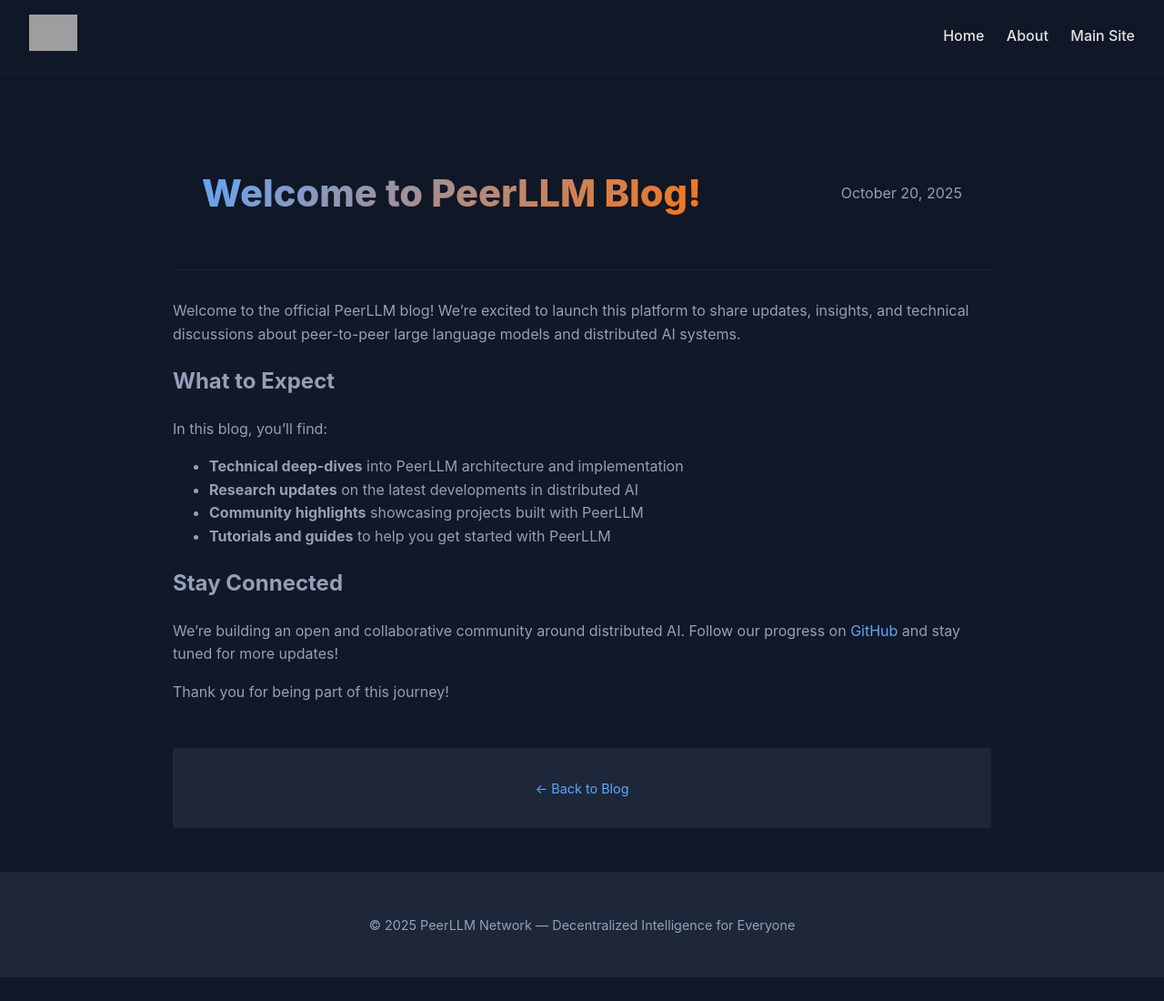
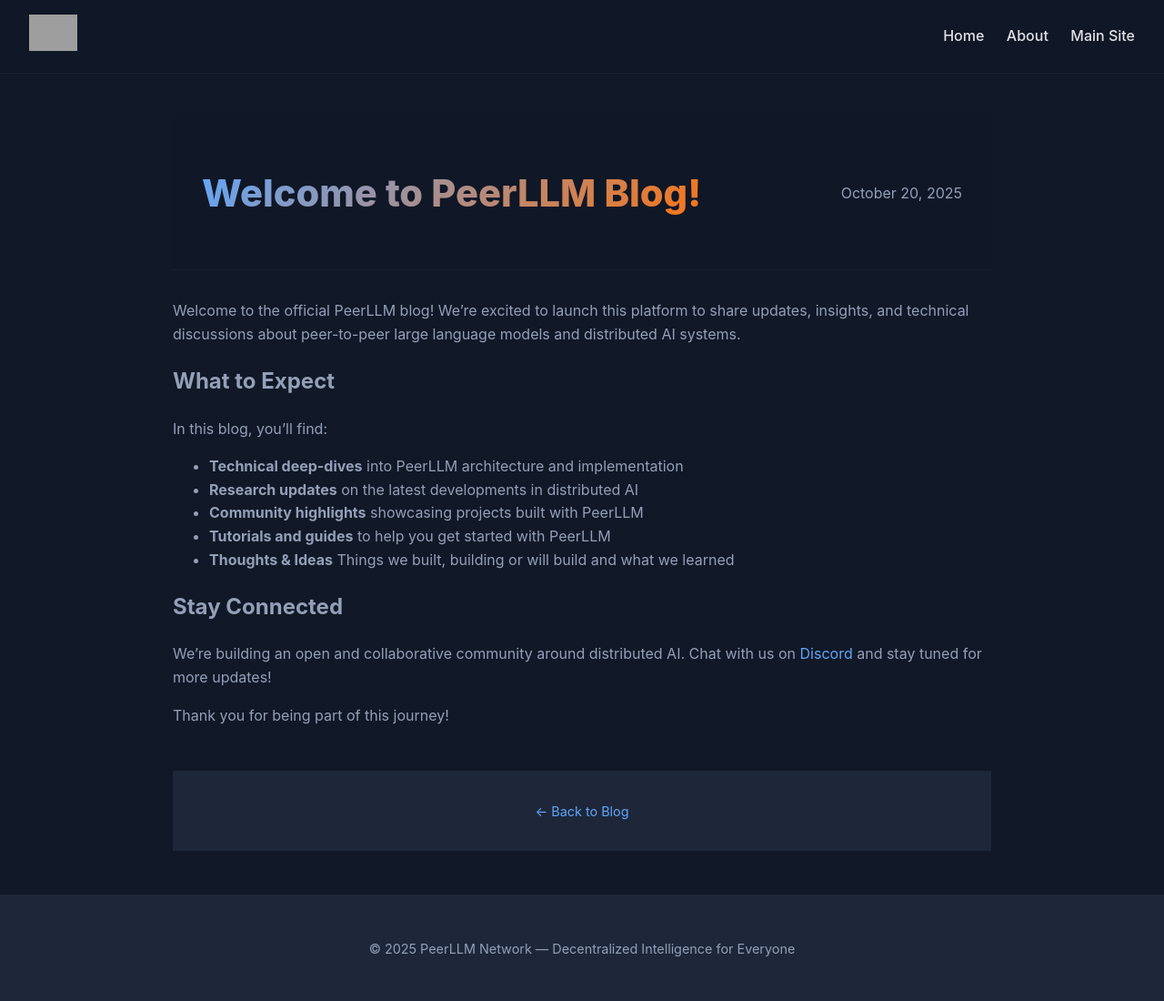
Before and after one commit to PeerLLM/peerllm.github.io, a Jekyll site: the page built from _posts/2025-10-20-welcome-to-peerllm-blog.md, in a window 1280 px wide and 1100 px high. Shown: the whole window at 91% size. Built offline with Jekyll 4.4.1, drawn with Linux system fonts in a browser that asks for light colours; grey boxes are pictures that could not be loaded.

Commit message:
DATA: Update Welcome Blog Post
Added author information and updated community engagement links.

```diff
--- a/_posts/2025-10-20-welcome-to-peerllm-blog.md
+++ b/_posts/2025-10-20-welcome-to-peerllm-blog.md
@@ -15,9 +16,10 @@ In this blog, you'll find:
 - **Research updates** on the latest developments in distributed AI
 - **Community highlights** showcasing projects built with PeerLLM
 - **Tutorials and guides** to help you get started with PeerLLM
+- **Thoughts & Ideas** Things we built, building or will build and what we learned
 
 ## Stay Connected
 
-We're building an open and collaborative community around distributed AI. Follow our progress on [GitHub](https://github.com/PeerLLM) and stay tuned for more updates!
+We're building an open and collaborative community around distributed AI. Chat with us on [Discord](https://discord.com/invite/vdPZ7hS52X) and stay tuned for more updates!
 
 Thank you for being part of this journey!
```
Also changed, not shown: other parts of _posts/2025-10-20-welcome-to-peerllm-blog.md (+1 -0 lines).
